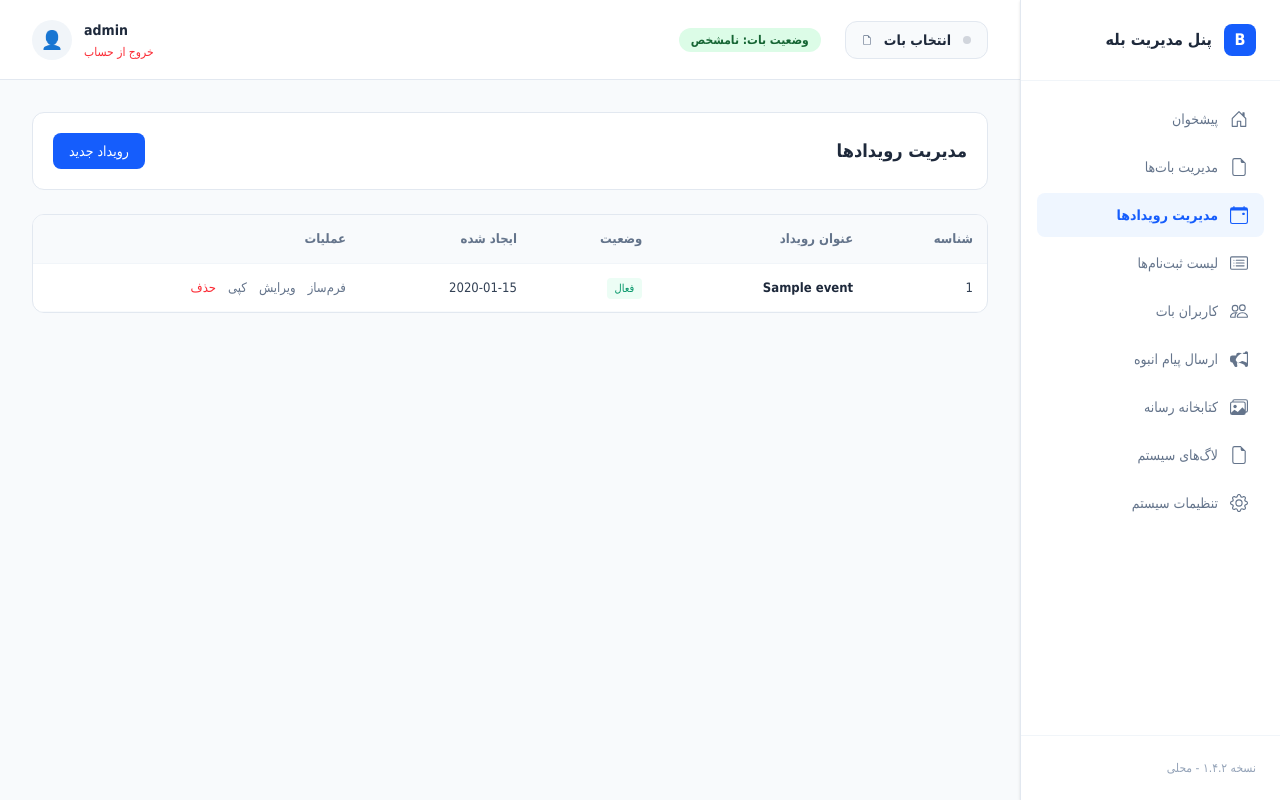
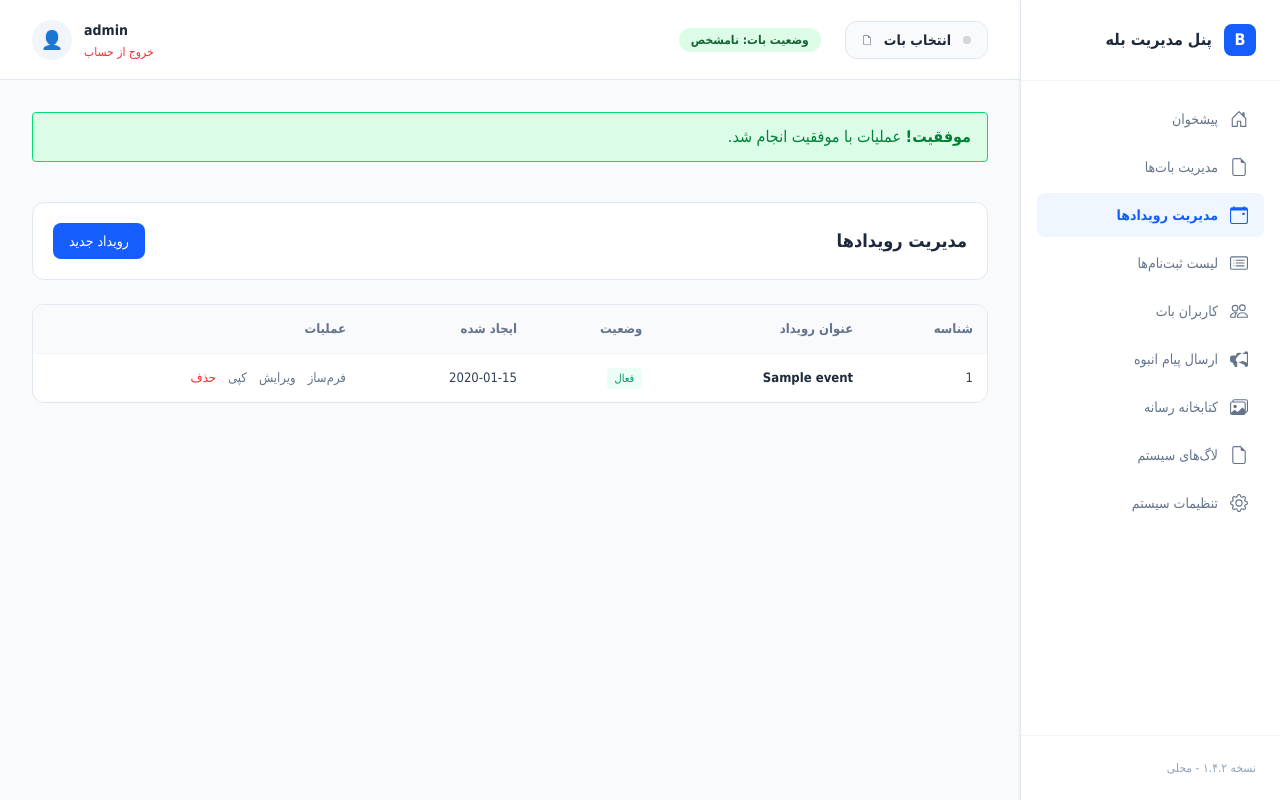
Before and after one commit to rezarafeie/BaleBot, a PHP site: page /admin/events.php?success=1 in a window 1280 px wide. Run offline with PHP 8.4, Linux system fonts and the light colour scheme; a user stored in the database is signed in; tables that the repository leaves empty hold one stand-in row (values such as "Sample post"); data that the repository does not hold is empty; style sheets or scripts are compiled from the project's sources.

Commit message:
feat: Improve webhook security and UI feedback
Add webhook secret to bot configuration and API calls.
Enhance admin event page with success and error message notifications.
Fix bug where bot_id was not being updated globally.

```diff
--- a/admin/bots.php
+++ b/admin/bots.php
@@ -60,10 +60,10 @@ require_once __DIR__ . '/../includes/header.php';
                 <td class="p-4 text-[#64748b]">@<?= htmlspecialchars($bot['username']) ?></td>
                 <td class="p-4">
                     <div class="flex items-center gap-2">
-                        <code class="bg-gray-100 px-2 py-1 rounded text-[10px] text-blue-600 truncate max-w-[200px]" title="<?= $baseUrl ?>/webhook.php?bot_user=<?= $bot['username'] ?>">
-                            .../webhook.php?bot_user=<?= $bot['username'] ?>
+                        <code class="bg-gray-100 px-2 py-1 rounded text-[10px] text-blue-600 truncate max-w-[200px]" title="<?= $baseUrl ?>/webhook.php?bot_user=<?= $bot['username'] ?>&secret=<?= WEBHOOK_SECRET ?>">
+                            .../webhook.php?bot_user=<?= $bot['username'] ?>&secret=...
                         </code>
-                        <button onclick="navigator.clipboard.writeText('<?= $baseUrl ?>/webhook.php?bot_user=<?= $bot['username'] ?>'); alert('کپی شد!')" class="text-xs text-blue-500 hover:underline">کپی</button>
+                        <button onclick="navigator.clipboard.writeText('<?= $baseUrl ?>/webhook.php?bot_user=<?= $bot['username'] ?>&secret=<?= WEBHOOK_SECRET ?>'); alert('کپی شد!')" class="text-xs text-blue-500 hover:underline">کپی</button>
                     </div>
                 </td>
                 <td class="p-4 text-[#64748b]"><?= explode(' ', $bot['created_at'])[0] ?></td>
--- a/admin/events.php
+++ b/admin/events.php
@@ -36,9 +36,25 @@ if (isset($_GET['copy_to']) && isset($_GET['bot_id'])) {
     }
     exit;
 }
+?>
 
-require_once __DIR__ . '/../includes/header.php';
+<?php require_once __DIR__ . '/../includes/header.php'; ?>
 
+<?php if (isset($_GET['success'])): ?>
+    <div class="bg-green-100 border border-green-400 text-green-700 px-4 py-3 rounded relative mb-4" role="alert">
+        <strong class="font-bold">موفقیت!</strong>
+        <span class="block sm:inline">عملیات با موفقیت انجام شد.</span>
+    </div>
+<?php endif; ?>
+
+<?php if (isset($_GET['error'])): ?>
+    <div class="bg-red-100 border border-red-400 text-red-700 px-4 py-3 rounded relative mb-4" role="alert">
+        <strong class="font-bold">خطا!</strong>
+        <span class="block sm:inline">مشکلی در انجام عملیات رخ داد.</span>
+    </div>
+<?php endif; ?>
+
+<?php
 $events = $em->getAllEvents();
 ?>
 
--- a/webhook.php
+++ b/webhook.php
@@ -24,6 +24,8 @@ if (!$botData) {
     http_response_code(404);
     exit("Bot not found");
 }
+
+$bot_id = $botData['id']; // Update global bot_id from found data
 
 // Security check
 if (isset($_GET['secret']) && $_GET['secret'] !== WEBHOOK_SECRET) {
```
